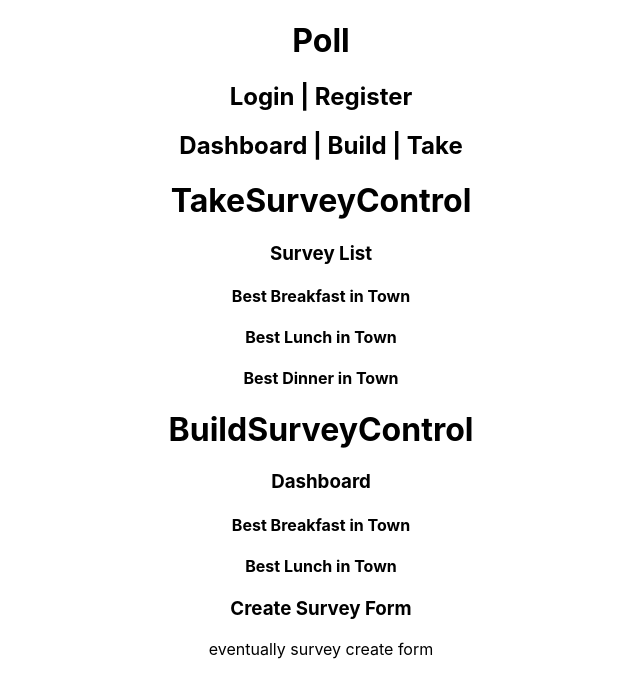
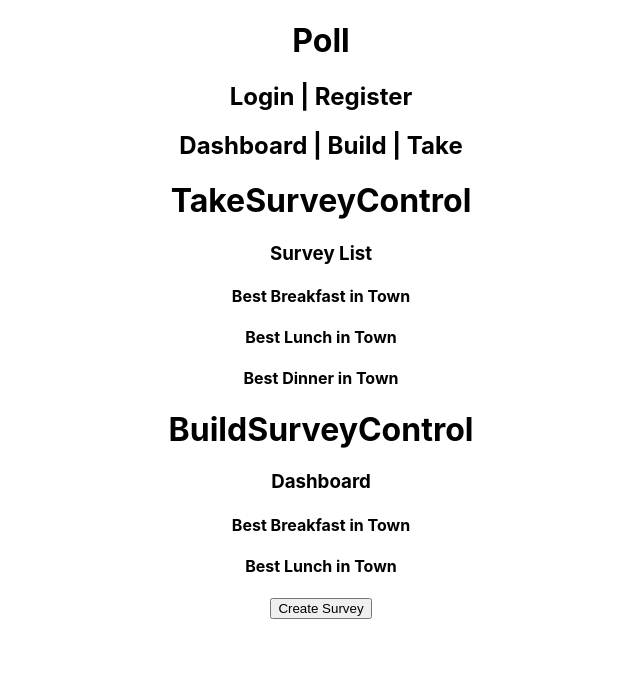
Before and after one commit to kirstenopstad/poll, a React (Create React App) app: page /build in a window 1280 px wide. Shown: the top 698 px of the page, without its empty margins (319-959 px from the left). Built offline with nearby package versions, Linux system fonts and the light colour scheme.

Commit message:
add show create on click fx to build survey control

```diff
--- a/src/components/BuildSurveyControl.js
+++ b/src/components/BuildSurveyControl.js
@@ -5,10 +5,16 @@ import UpdateSurvey from "./UpdateSurvey";
 import CreateSurvey from "./CreateSurvey";
 import PropTypes from "prop-types"
 
+// FEATURE: show create form when button is clicked on dashboard
+// add local state
+// add conditional rendering
+// add handleDisplayUpdateForm functionality
+
 const BuildSurveyControl = ({surveyList}) => {
   // variable state
   const [selectedSurvey, setSelectedSurvey] = useState(null);
   const [isEditing, setEditingStatus] = useState(false);
+  const [isCreating, setCreatingStatus] = useState(false);
 
   // functions
   const handleDetailSelection = (id) => {
@@ -20,10 +26,21 @@ const BuildSurveyControl = ({surveyList}) => {
     setEditingStatus(true);
   }
 
+  const handleDisplayCreateForm = () => {
+    setCreatingStatus(true);
+  }
+
+  // eventually take new survey as input
+  const handleCreateForm = () => {
+    setCreatingStatus(false);
+  }
+
   // conditional rendering
   let detail = null;
 
-  if (isEditing) {
+  if (isCreating) {
+    detail = <CreateSurvey onSubmitClick={handleCreateForm}/>
+  } else if (isEditing) {
     detail = <UpdateSurvey selectedSurvey={selectedSurvey}/>
   } else if (selectedSurvey) {
     detail = <SurveyDetail selectedSurvey={selectedSurvey} onUpdateClick={handleDisplayUpdateForm}/>
@@ -32,9 +49,8 @@ const BuildSurveyControl = ({surveyList}) => {
   return(
     <React.Fragment>
       <h1>BuildSurveyControl</h1>
-      <Dashboard surveyList={surveyList} onSurveySelect={handleDetailSelection}/>
+      <Dashboard surveyList={surveyList} onSurveySelect={handleDetailSelection} onCreateClick={handleDisplayCreateForm}/>
       {detail}
-      <CreateSurvey />
     </React.Fragment>
   );
 }
--- a/src/components/CreateSurvey.js
+++ b/src/components/CreateSurvey.js
@@ -1,11 +1,19 @@
 import React from "react";
+import PropTypes from "prop-types"
 
-const CreateSurvey = () => {
+const CreateSurvey = ({ onSubmitClick }) => {
   return(
     <React.Fragment>
       <h3>Create Survey Form</h3>
       <p>eventually survey create form</p>
+      <form onSubmit={onSubmitClick}>
+        <button type="submit">Submit</button>
+      </form>
     </React.Fragment>
   );
 }
+
+CreateSurvey.propTypes = {
+  onSubmitClick: PropTypes.func,
+}
 export default CreateSurvey;
--- a/src/components/Dashboard.js
+++ b/src/components/Dashboard.js
@@ -2,7 +2,7 @@ import React from "react";
 import UserSurvey from "./UserSurvey";
 import PropTypes from "prop-types"
 
-const Dashboard = ({surveyList, onSurveySelect}) => {
+const Dashboard = ({surveyList, onSurveySelect, onCreateClick}) => {
   // filter where author is KO
   const filteredList = surveyList.filter(survey => survey.author === "ko");
   return(
@@ -14,12 +14,14 @@ const Dashboard = ({surveyList, onSurveySelect}) => {
             whenClicked={onSurveySelect}
             survey={survey}/>
       )}
+      <button onClick={onCreateClick}>Create Survey</button>
     </React.Fragment>
   );
 }
 Dashboard.propTypes = {
   surveyList: PropTypes.array,
-  onSurveySelect: PropTypes.func
+  onSurveySelect: PropTypes.func,
+  onCreateClick: PropTypes.func
 }
 
 export default Dashboard;
```
